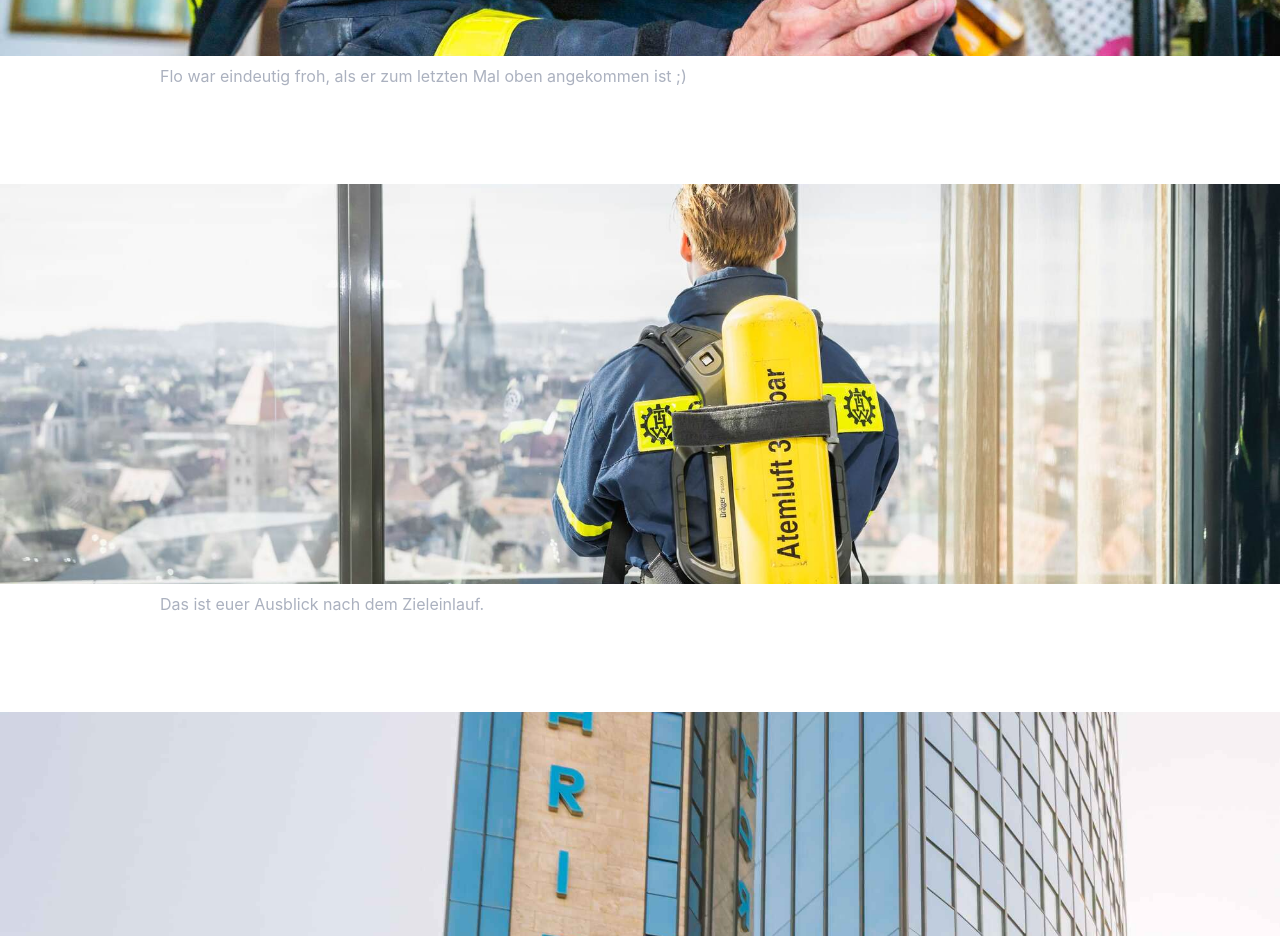
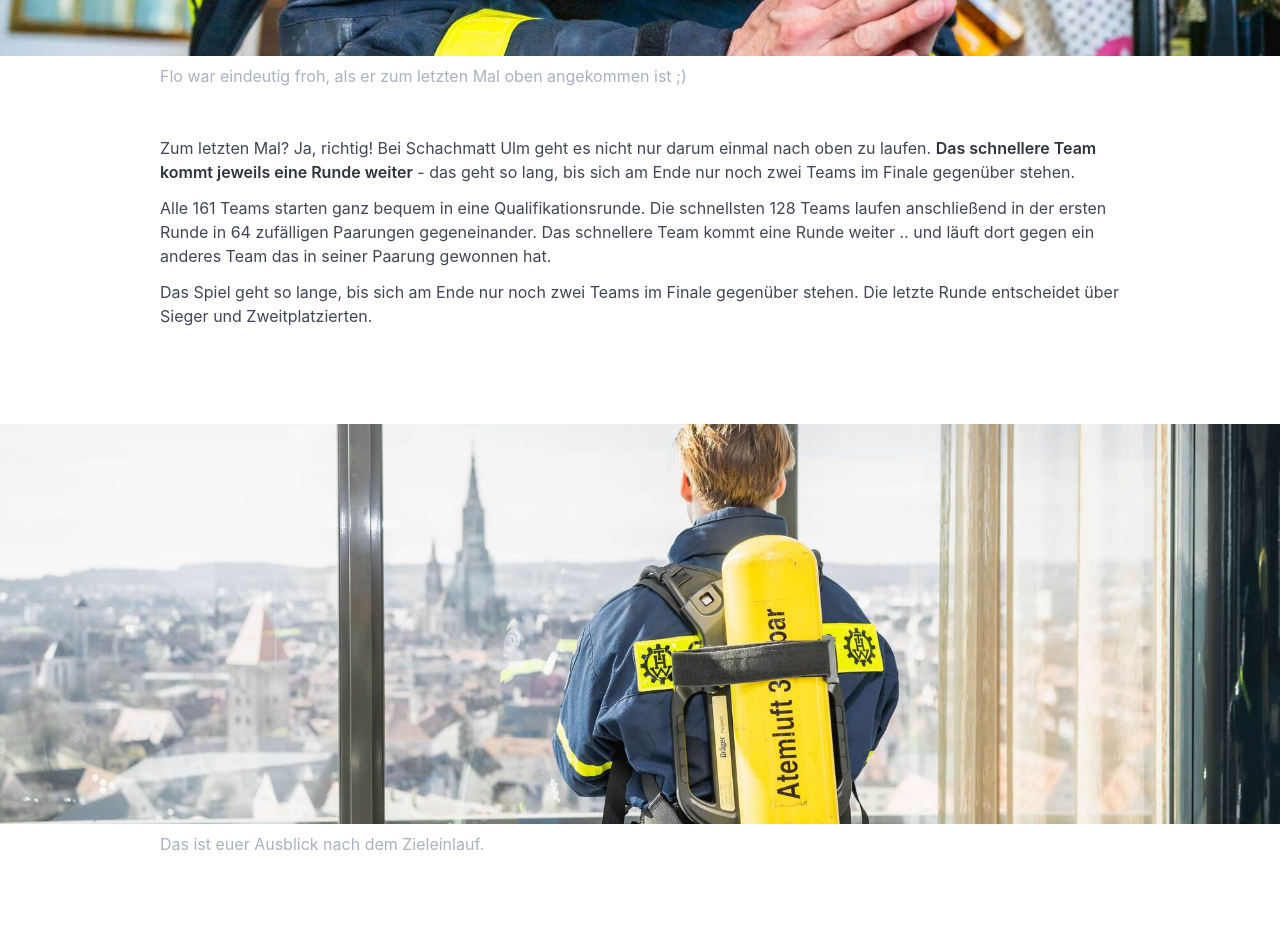
Before and after one commit to steffkes/schachmatt-ulm, a Nuxt app: page / in a window 1280 px wide. Shown: the part 1320-2256 px from the top of the page. Built offline with nearby package versions, Linux system fonts and the light colour scheme.

Commit message:
explain the procedure of the competition

```diff
--- a/app.vue
+++ b/app.vue
@@ -90,6 +90,28 @@
       <p class="has-text-grey-light">
         Flo war eindeutig froh, als er zum letzten Mal oben angekommen ist ;)
       </p>
+
+      <p class="mt-6">
+        Zum letzten Mal? Ja, richtig! Bei Schachmatt Ulm geht es nicht nur darum
+        einmal nach oben zu laufen.
+        <strong>Das schnellere Team kommt jeweils eine Runde weiter</strong> -
+        das geht so lang, bis sich am Ende nur noch zwei Teams im Finale
+        gegenüber stehen.
+      </p>
+
+      <p class="mt-3">
+        Alle 161 Teams starten ganz bequem in eine Qualifikationsrunde. Die
+        schnellsten 128 Teams laufen anschließend in der ersten Runde in 64
+        zufälligen Paarungen gegeneinander. Das schnellere Team kommt eine Runde
+        weiter .. und läuft dort gegen ein anderes Team das in seiner Paarung
+        gewonnen hat.
+      </p>
+
+      <p class="mt-3">
+        Das Spiel geht so lange, bis sich am Ende nur noch zwei Teams im Finale
+        gegenüber stehen. Die letzte Runde entscheidet über Sieger und
+        Zweitplatzierten.
+      </p>
     </div>
   </section>
 
```
